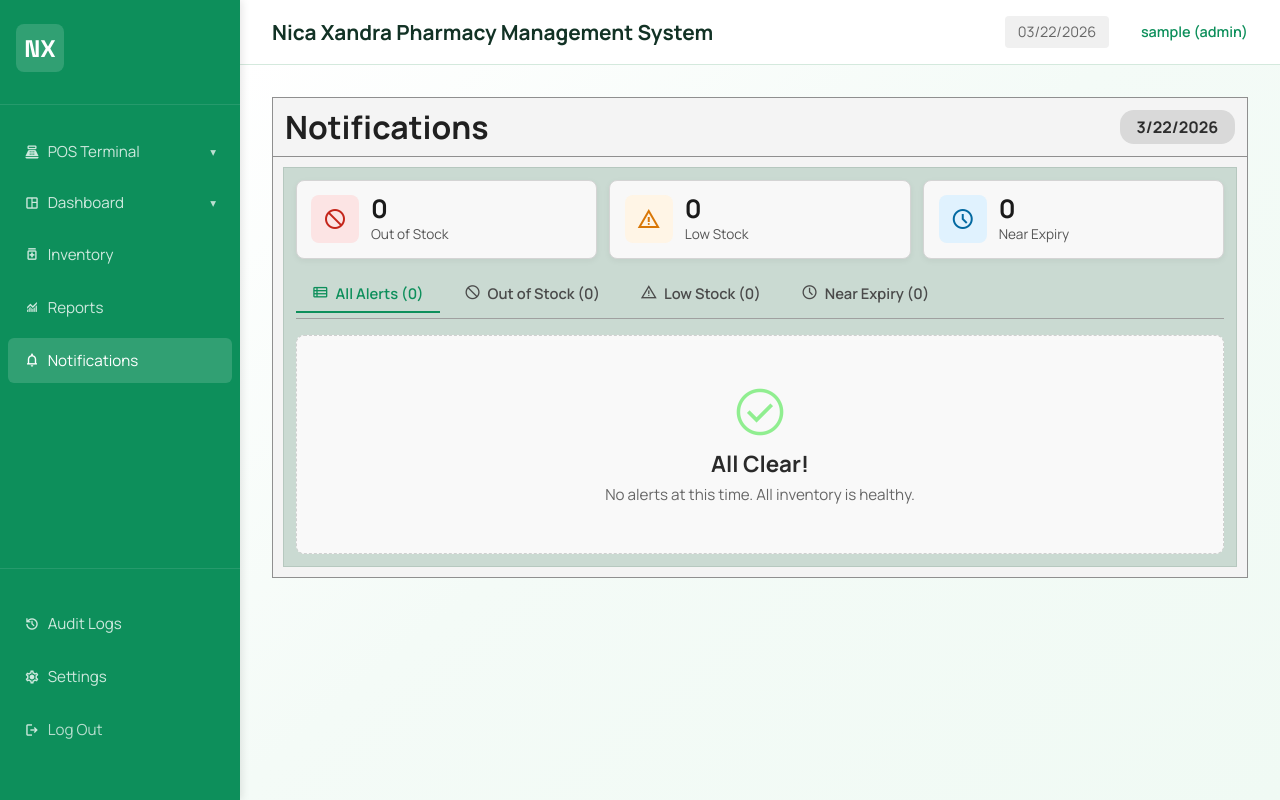
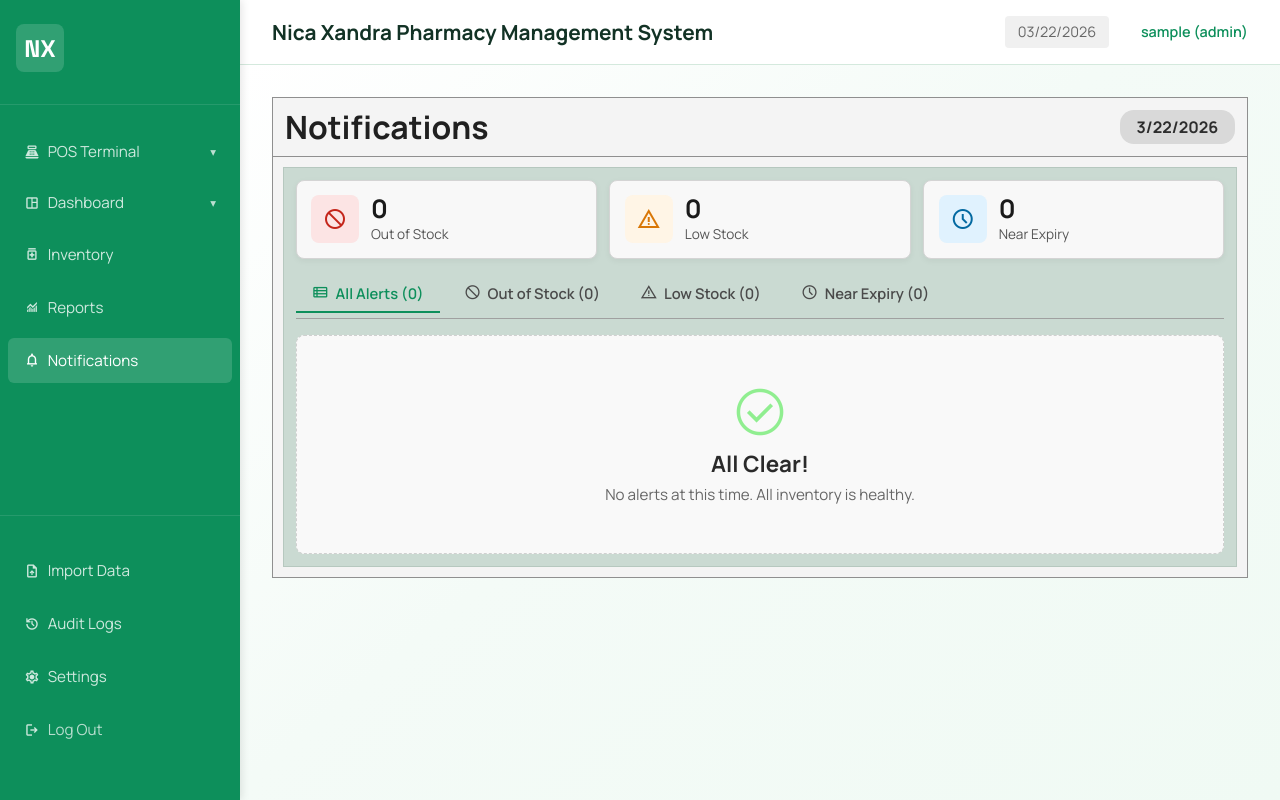
Before and after one commit to dyrielle/NXprms, a Flask app: page /alerts in a window 1280 px wide. Run offline with Flask 3, Linux system fonts and the light colour scheme; a user stored in the database is signed in; tables that the repository leaves empty hold one stand-in row (values such as "Sample post").

Commit message:
Add sidebar link for import data page

```diff
--- a/templates/base.html
+++ b/templates/base.html
@@ -56,6 +56,9 @@
 
                 <div class="nav-section">
                     {% if current_user.role == 'admin' %}
+                        <a href="{{ url_for('import_data') }}" class="nav-item {% if request.endpoint == 'import_data' %}active{% endif %}">
+                            <span class="nav-label"><span class="material-symbols-outlined nav-icon" aria-hidden="true">upload_file</span><span>Import Data</span></span>
+                        </a>
                         <a href="{{ url_for('audit_logs') }}" class="nav-item">
                             <span class="nav-label"><span class="material-symbols-outlined nav-icon" aria-hidden="true">history</span><span>Audit Logs</span></span>
                         </a>
```
